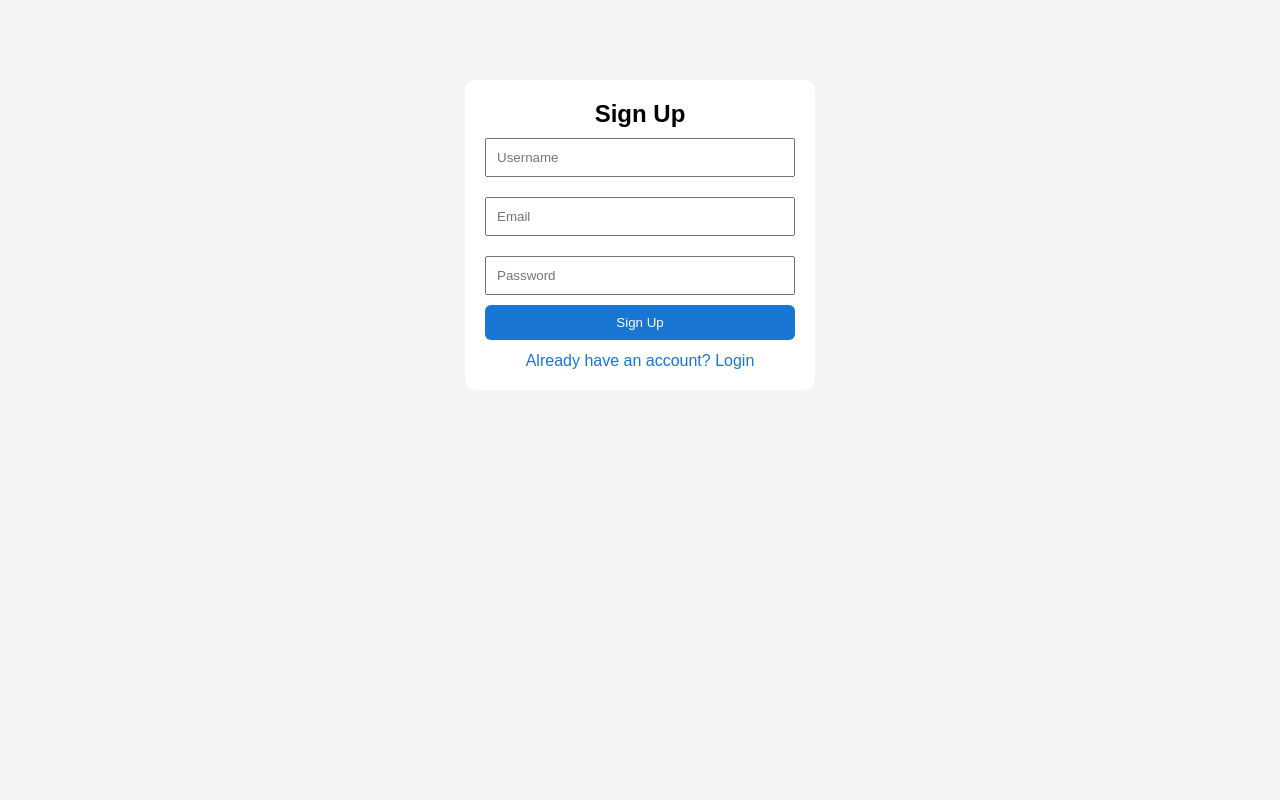
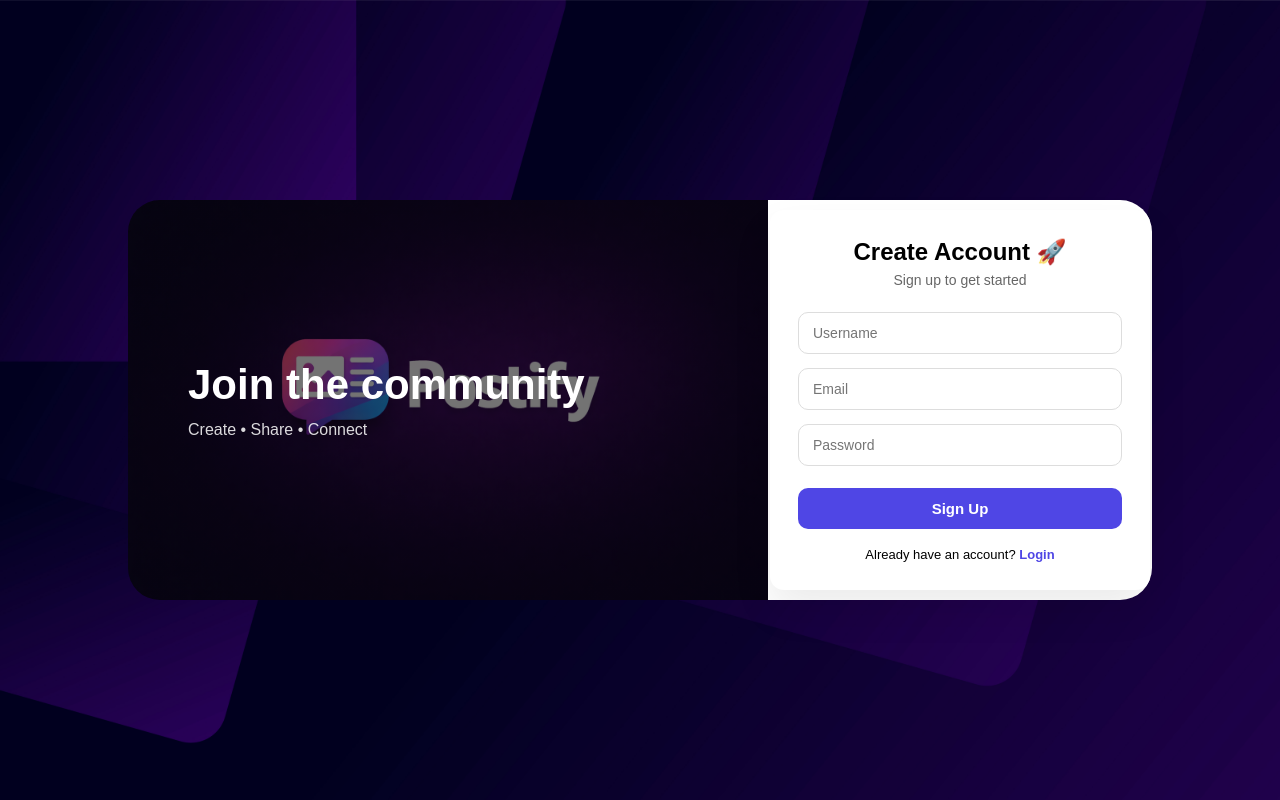
Before and after one commit to Desktop-ux/Socio-app-Frontend-, a React (Vite) app: page / in a window 1280 px wide. Both pictures are taken after a click on the element "Sign up". Built offline with nearby package versions, Linux system fonts and the light colour scheme.

Commit message:
sign up completed

```diff
--- a/src/Pages/Signup/Signup.jsx
+++ b/src/Pages/Signup/Signup.jsx
@@ -1,11 +1,22 @@
-import { useState } from "react";
+import { useState, useEffect, useRef } from "react";
+import { gsap } from "gsap";
 import api from "../../api/api";
-import "./Signup.css";
+import "./../Login/Login.css";
 
-export default function Signup({ goLogin }) {
+export default function Signup({ onSignup, goLogin }) {
+  const cardRef = useRef(null);
+
   const [username, setUsername] = useState("");
   const [email, setEmail] = useState("");
   const [password, setPassword] = useState("");
+
+  useEffect(() => {
+    gsap.fromTo(
+      cardRef.current,
+      { y: 40, opacity: 0 },
+      { y: 0, opacity: 1, duration: 0.8, ease: "power3.out" }
+    );
+  }, []);
 
   const handleSignup = async () => {
     if (!username || !email || !password) {
@@ -15,38 +26,59 @@ export default function Signup({ goLogin }) {
     await api.post("/auth/signup", {
       username,
       email,
-      password
+      password,
     });
 
-    alert("Signup successful. Please login.");
-    goLogin();
+    // after signup → go to login
+    onSignup();
   };
 
   return (
-    <div className="auth-container">
-      <h2>Sign Up</h2>
+    <div className="auth-layout">
+      {/* LEFT VISUAL (DESKTOP ONLY) */}
+      <div className="auth-visual">
+        <h1>Join the community</h1>
+        <p>Create • Share • Connect</p>
+      </div>
 
+      {/* RIGHT FORM */}
+      <div className="auth-form">
+        <div className="auth-card" ref={cardRef}>
+          <h2 className="auth-title">Create Account 🚀</h2>
+          <p className="auth-subtitle">Sign up to get started</p>
+
+          <div className="input-group">
             <input
               placeholder="Username"
+              value={username}
               onChange={(e) => setUsername(e.target.value)}
             />
 
             <input
+              type="email"
               placeholder="Email"
+              value={email}
               onChange={(e) => setEmail(e.target.value)}
             />
 
             <input
               type="password"
               placeholder="Password"
+              value={password}
               onChange={(e) => setPassword(e.target.value)}
             />
+          </div>
 
-      <button onClick={handleSignup}>Sign Up</button>
+          <button className="primary-btn" onClick={handleSignup}>
+            Sign Up
+          </button>
 
-      <p className="link" onClick={goLogin}>
-        Already have an account? Login
+          <p className="switch-text">
+            Already have an account?{" "}
+            <span onClick={goLogin}>Login</span>
           </p>
+        </div>
+      </div>
     </div>
   );
 }
```
Lines whose indentation alone changed are shown as unchanged.
